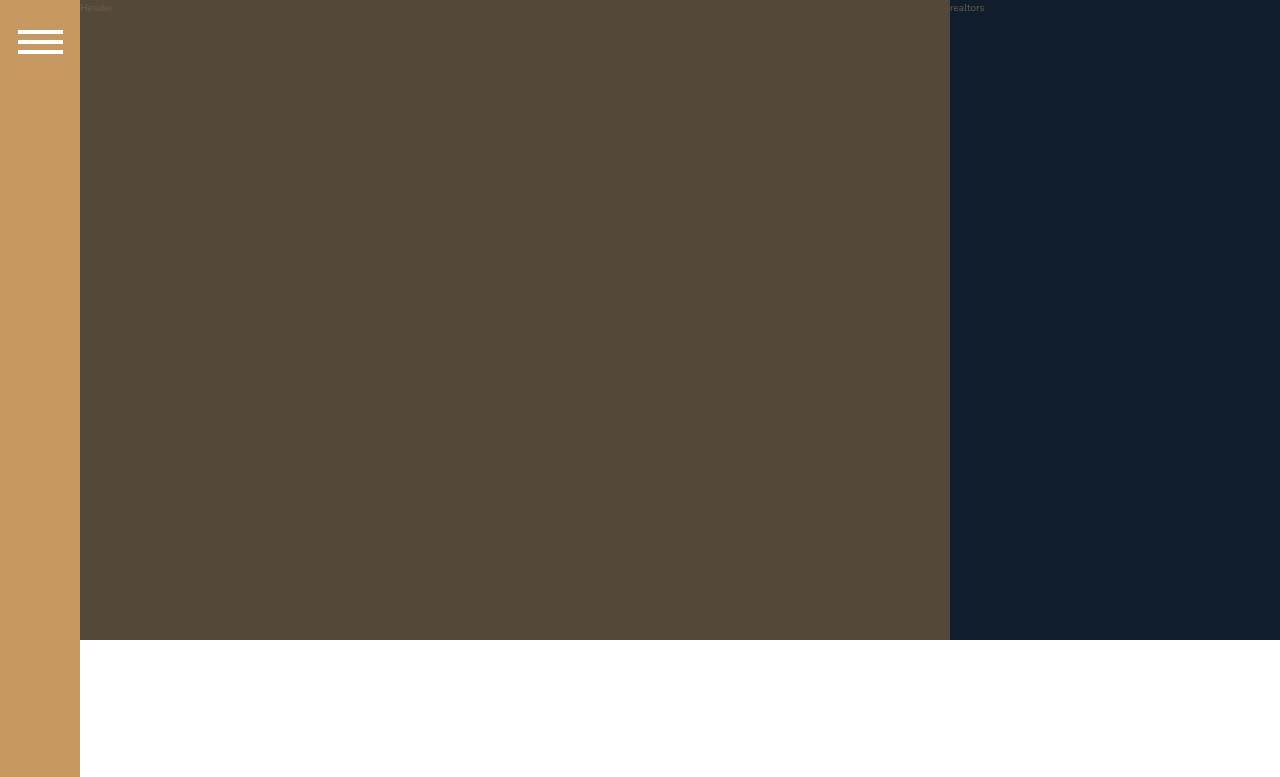
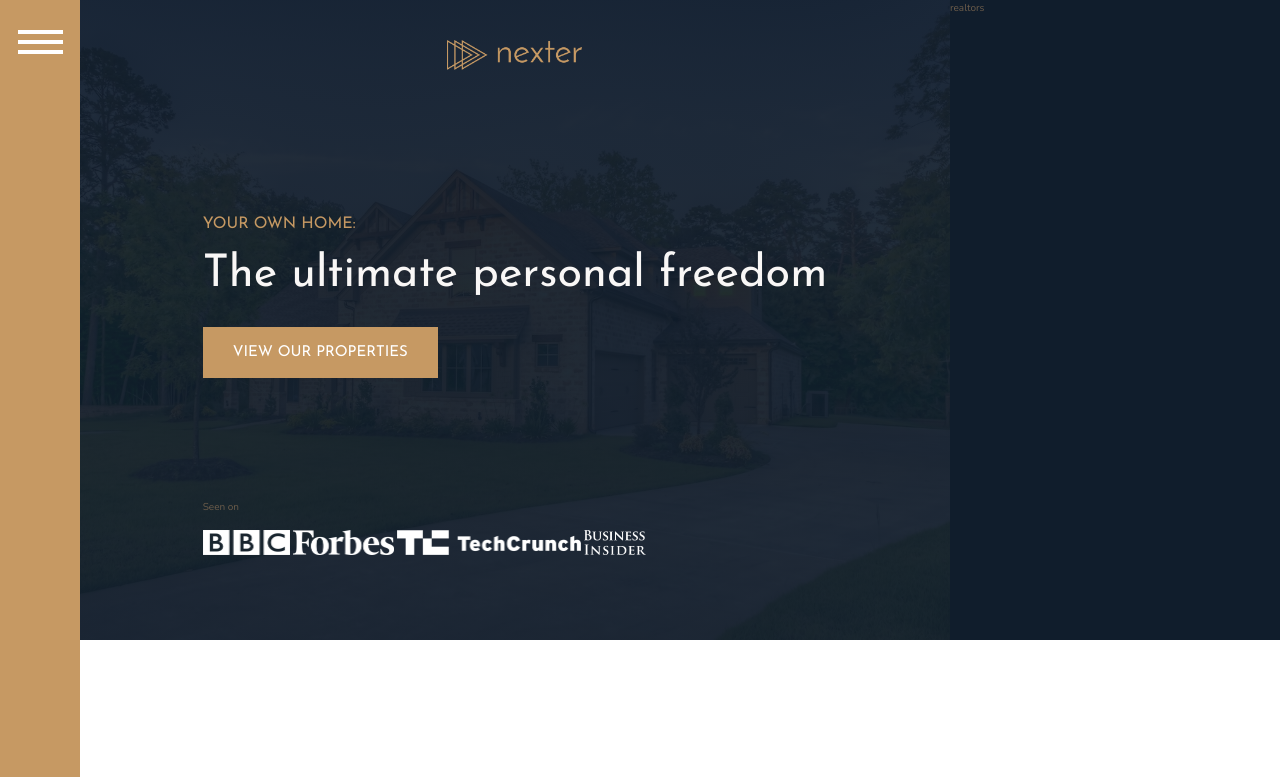
Before and after one commit to dgrzeg/scss_nexter, a website built with webpack: page src/index.html in a window 1280 px wide. Shown: the top 777 px of the page. Built offline with nearby package versions, Linux system fonts and the light colour scheme.

Commit message:
header starting structure & markup

```diff
--- a/src/index.html
+++ b/src/index.html
@@ -17,7 +17,19 @@
     <div class="sidebar">
       <div class="sidebar__button"><button class="nav-btn"></button></div>
     </div>
-    <header class="header">Header</header>
+    <header class="header">
+      <img src="img/logo.png" alt="nexter logo" class="header__logo" />
+      <h3 class="heading-3">Your own home:</h3>
+      <h1 class="heading-1">The ultimate personal freedom</h1>
+      <button class="btn header__btn">View our properties</button>
+      <div class="header__seenon-text">Seen on</div>
+      <div class="header__seenon-logos">
+        <img src="img/logo-bbc.png" alt="bbc" />
+        <img src="img/logo-forbes.png" alt="forbes" />
+        <img src="img/logo-techcrunch.png" alt="tc" />
+        <img src="img/logo-bi.png" alt="bi" />
+      </div>
+    </header>
     <div class="realtors">realtors</div>
     <section class="features">
       <div class="feature">
--- a/src/sass/_header.scss
+++ b/src/sass/_header.scss
@@ -1,4 +1,37 @@
 .header {
-  background-color: $color-grey-dark-1;
+  background-image: linear-gradient(
+      rgba($color-secondary, 0.93),
+      rgba($color-secondary, 0.93)
+    ),
+    url('../img/hero.jpeg');
+  background-size: cover;
+  background-position: center;
+  padding: 4rem 8rem 8rem 8rem;
+
   grid-column: full-start / col-end 6;
+
+  display: grid;
+  grid-template-rows: 1fr min-content 6rem 1fr;
+  grid-template-columns: max-content;
+  row-gap: 1.5rem;
+  justify-content: center;
+
+  &__logo {
+    height: 3rem;
+    justify-self: center;
+  }
+
+  &__btn {
+    align-self: start;
+    justify-self: start;
+  }
+
+  &__seenon-text {
+  }
+
+  &__seenon-logos {
+    img {
+      height: 2.5rem;
+    }
+  }
 }
--- a/src/sass/_typography.scss
+++ b/src/sass/_typography.scss
@@ -5,6 +5,10 @@
 
 .heading-1 {
   @extend %heading;
+
+  font-size: 4.5rem;
+  color: $color-grey-light-1;
+  line-height: 1;
 }
 
 .heading-2 {
```
